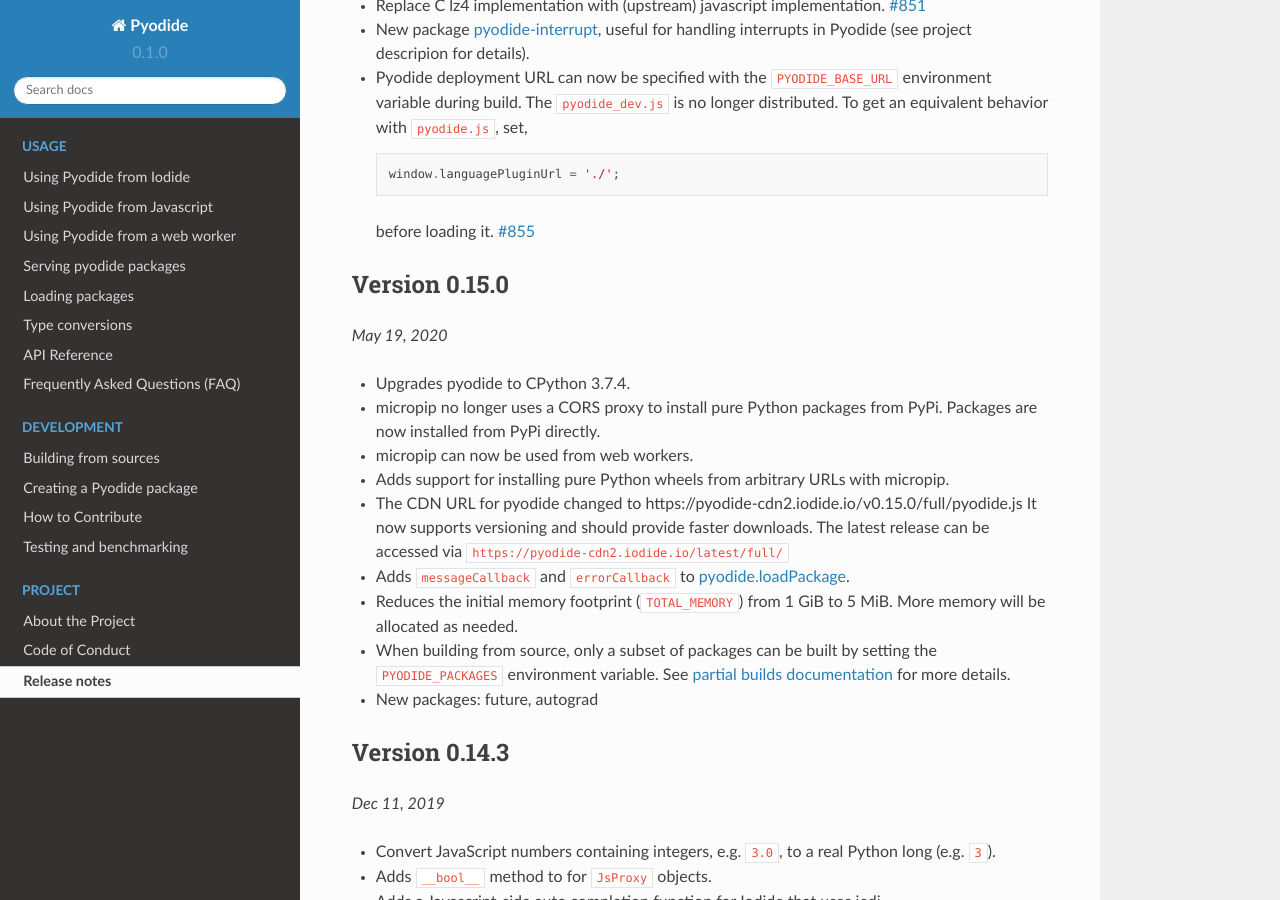
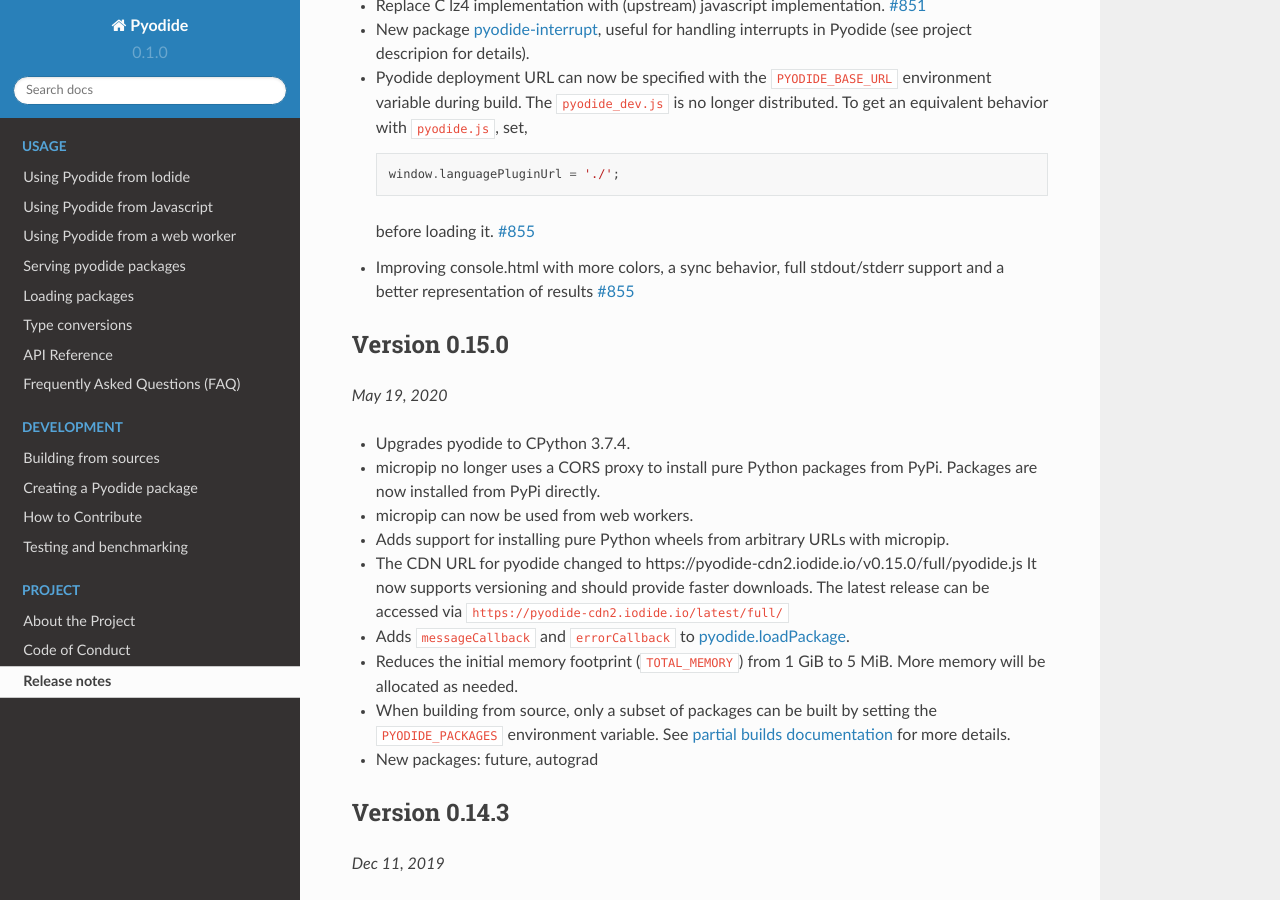
Before and after one commit to pyodide/pyodide, a Sphinx documentation site: the page built from docs/changelog.md, in a window 1280 px wide and 900 px high, scrolled down 634 px. Built offline with Sphinx 7.4.7 and the Read the Docs theme 2.0.0, drawn with Linux system fonts in a browser that asks for light colours; the version number is read from the project's files by our own code.

Commit message:
Changelog updated.

````diff
--- a/docs/changelog.md
+++ b/docs/changelog.md
@@ -38,6 +38,9 @@
   ```
   before loading it.
   [#855](https://github.com/iodide-project/pyodide/pull/855)
+- Improving console.html with more colors, a sync behavior,
+  full stdout/stderr support and a better representation of results
+  [#855](https://github.com/iodide-project/pyodide/pull/875)
 
 
 ## Version 0.15.0
````
